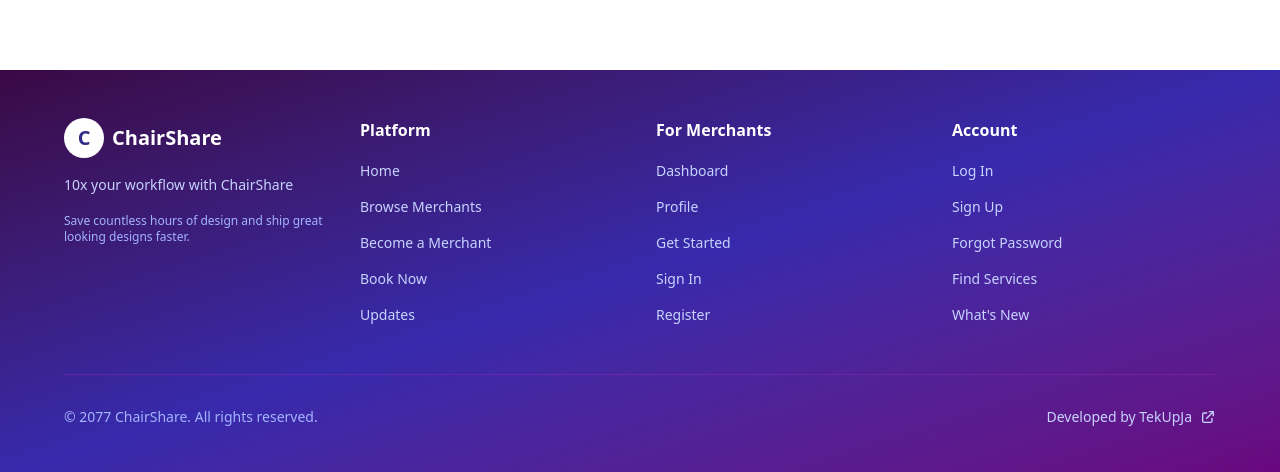
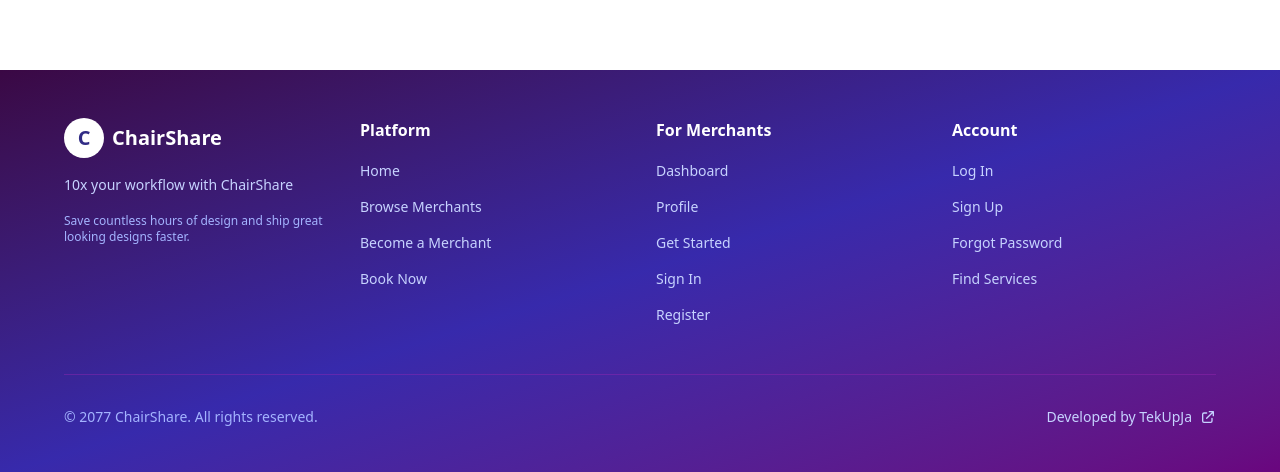
Before and after one commit to KayviaHarriott/chair-share, a React (Vite) app: page / in a window 1280 px wide. Shown: the part 1242-1714 px from the top of the page. Built offline with nearby package versions, Linux system fonts and the light colour scheme.

Commit message:
Added conditional rendering for updates page

```diff
--- a/src/App.tsx
+++ b/src/App.tsx
@@ -1,5 +1,5 @@
 import './App.css'
-import { Route, Routes } from 'react-router'
+import { Route, Routes, useLocation } from 'react-router'
 import { Home } from './pages/HomePage'
 import { Updates } from './pages/Updates'
 import { NavBar } from './navigation/NavBar'
@@ -31,12 +31,18 @@ import { NotFoundPage } from './pages/errors/NotFoundPage'
 
 
 function App() {
+   const location = useLocation()
+
+  // Hide NavBar on the /updates page
+  const hideNavBar = location.pathname === "/updates"
 
   return (
     <>
-    <div className="sticky top-0 z-50">
-      <NavBar/>
-    </div>
+    {!hideNavBar && (
+        <div className="sticky top-0 z-50">
+          <NavBar />
+        </div>
+      )}
       <Routes>
         {/* Public routes */}
         <Route path="/" element={<Home />} />
@@ -66,9 +72,11 @@ function App() {
         {/* Fallback */}
         <Route path="*" element={<NotFoundPage />} />
       </Routes>
-      <div>
-        <Footer/>
-      </div>
+      {!hideNavBar && (
+        <div className="sticky top-0 z-50">
+          <Footer />
+        </div>
+      )}
     </>
   )
 }
--- a/src/navigation/Footer.tsx
+++ b/src/navigation/Footer.tsx
@@ -46,11 +46,6 @@ export const Footer = () => {
               <li>
                 <Link to="/booking-request" className="text-indigo-200 hover:text-white text-sm transition-colors">
                   Book Now
-                </Link>
-              </li>
-              <li>
-                <Link to="/updates" className="text-indigo-200 hover:text-white text-sm transition-colors">
-                  Updates
                 </Link>
               </li>
             </ul>
@@ -112,11 +107,6 @@ export const Footer = () => {
                   Find Services
                 </Link>
               </li>
-              <li>
-                <Link to="/updates" className="text-indigo-200 hover:text-white text-sm transition-colors">
-                  What's New
-                </Link>
-              </li>
             </ul>
           </div>
         </div>
```
